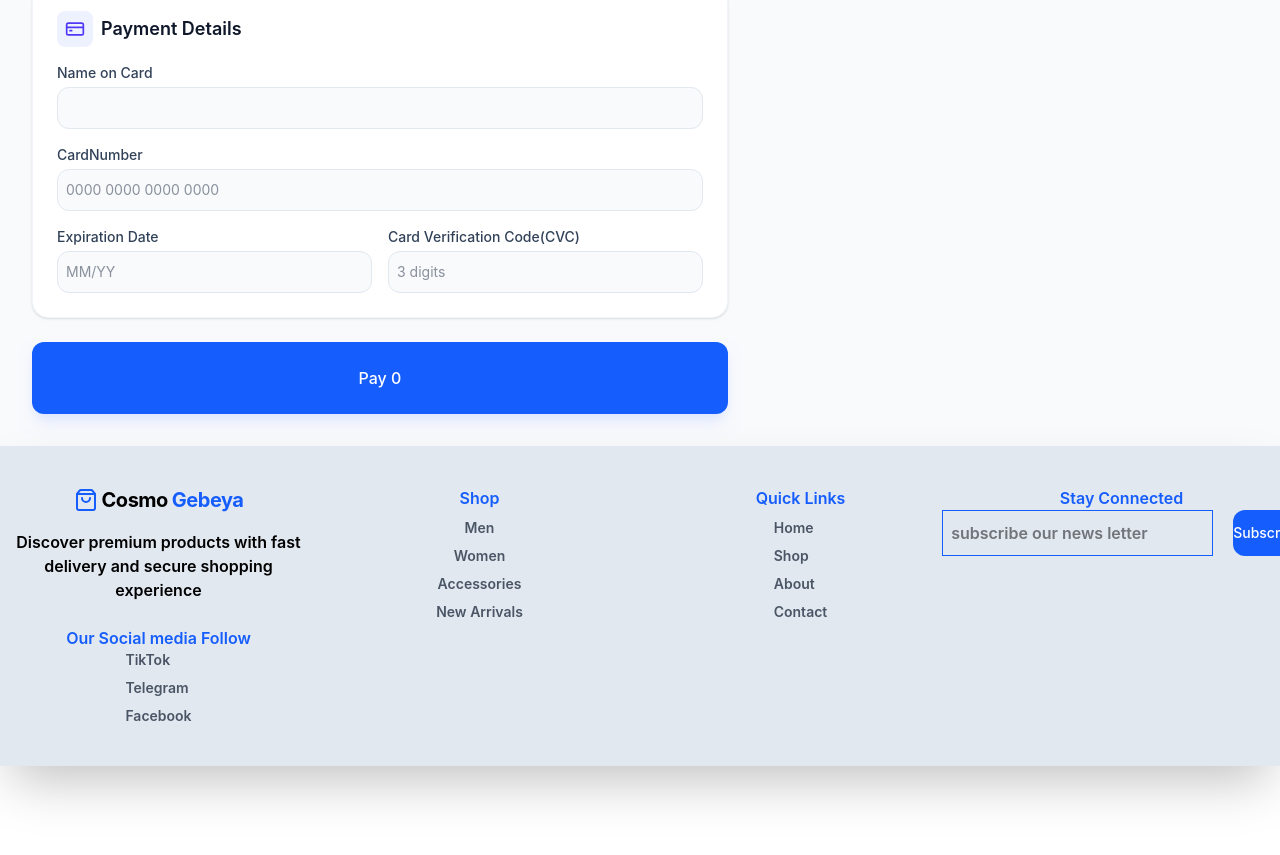
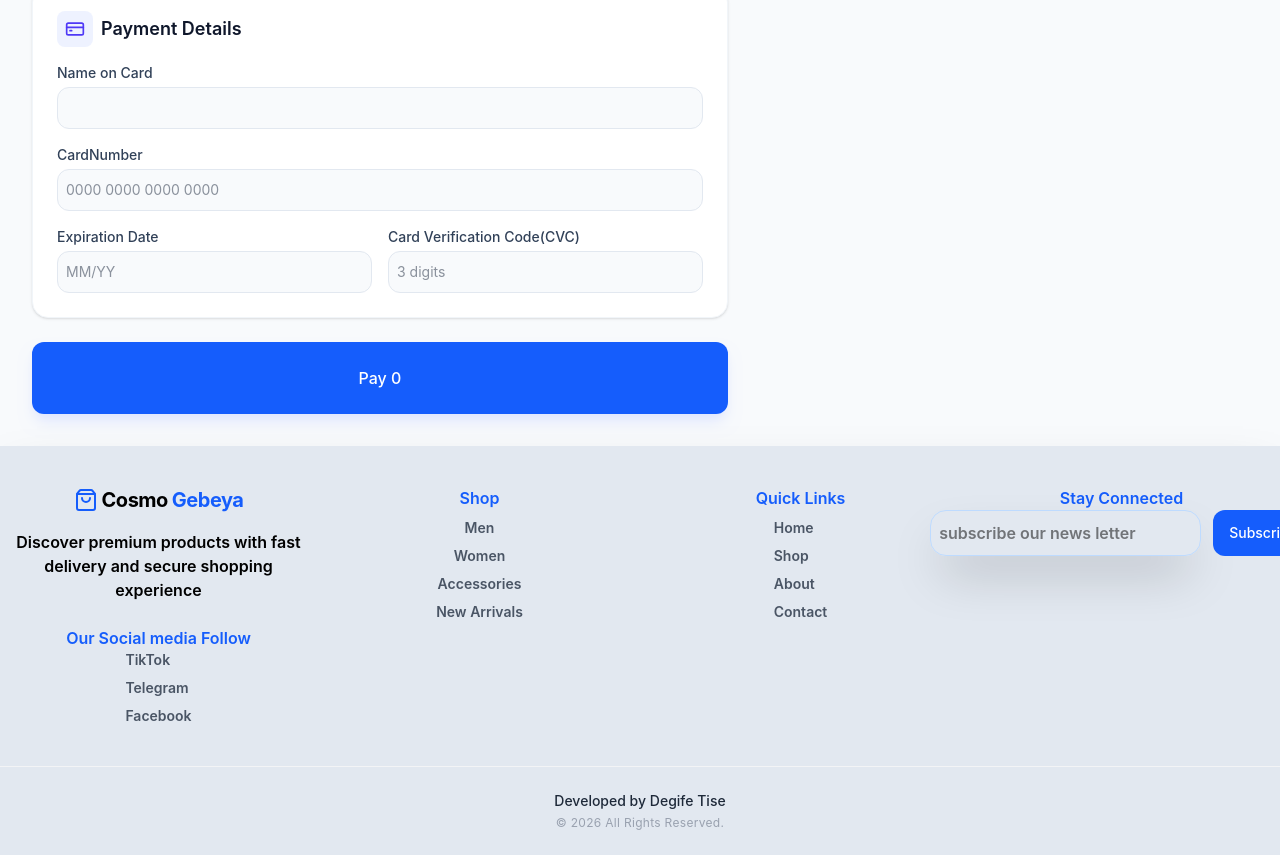
Before and after one commit to degifetise/CosmoGebeya, a React (Vite) app: page /checkout in a window 1280 px wide. Shown: the part 773-1628 px from the top of the page. Before the commit the page ends 1539 px from the top, so only its background shows below. Built offline with nearby package versions, Linux system fonts and the light colour scheme.

Commit message:
wokring  on footer parts

```diff
--- a/src/Components/Footer.jsx
+++ b/src/Components/Footer.jsx
@@ -1,23 +1,23 @@
 import "react";
-import { ShoppingBag } from "lucide-react";
+import { Copy, ShoppingBag } from "lucide-react";
 import { Link } from "react-router-dom";
 import { useState, useRef } from "react";
 
-
 function Footer() {
   const [newsLetter, setNewsLetter] = useState("");
-  const inputRef = useRef();
+  const inputRef = useRef(null);
   const handleNewsLetter = () => {
-    if (newsLetter === "") {
+    if (newsLetter.trim() === "") {
       inputRef.current.focus();
+    } else {
+      console.log("Subscribed with:", newsLetter);
+      setNewsLetter("");
     }
   };
 
-
-
   return (
-    <div className=" bg-slate-200 shadow-2xl backdrop-blur-3xl  border-blue-500">
-      <div className="max-w-7xl mx-auto w-full grid grid-cols-1 py-2 md:py-10 font-semibold gap-4 md:gap-1  md:grid-cols-2 lg:grid-cols-4">
+    <div className=" bg-slate-200 shadow-2xl backdrop-blur-3xl  border-blue-500 flex flex-col">
+      <div className="max-w-7xl mx-auto w-full grid grid-cols-1 py-2 md:py-10 font-semibold gap-4 md:gap-1  md:grid-cols-3 lg:grid-cols-4">
         <div className="flex flex-col items-center">
           <div className="flex items-center gap-1 font-bold text-xl text-gray-900 tracking-tight shrink">
             <ShoppingBag className="text-blue-600 w-6 h-6" />
@@ -80,17 +80,18 @@ function Footer() {
 
         <div className="flex items-center flex-col">
           <h1 className="text-blue-600 hover:text-blue-700">Stay Connected</h1>
-          <div className="flex gap-5">
+          <div className="flex gap-3">
             <input
+              ref={inputRef}
               type="email"
-              className="py-2.5 px-2 border border-blue-600 outline-none focus:border-blue-200"
+              className="shadow-2xl rounded-2xl py-2.5 px-2 border focus:border-blue-600 outline-none border-blue-200"
               value={newsLetter}
               onChange={(e) => setNewsLetter(e.target.value)}
               placeholder="subscribe our news letter"
             />
             <button
-              onClick={handleNewsLetter, inputRef}
-              className="w-full bg-blue-600 hover:bg-blue-700 text-white text-sm font-medium py-2 rounded-xl transition flex items-center justify-center gap-2"
+              onClick={handleNewsLetter}
+              className="px-4 bg-blue-600 hover:bg-blue-700 text-white text-sm font-medium py-2 rounded-xl transition flex items-center justify-center gap-2"
             >
               Subscribe
             </button>
@@ -108,6 +109,18 @@ function Footer() {
           </ul>
         </div>
       </div>
+
+      <div className="mt-1é border-t border-gray-100 py-6 text-center text-sm text-gray-500">
+        <p className="font-medium text-gray-800">
+          Developed by{" "}
+          <span className="hover:text-blue-600 transition-colors duration-200 cursor-pointer">
+            Degife Tise
+          </span>
+        </p>
+        <p className="mt-1 text-xs tracking-wide text-gray-400">
+          &copy; {new Date().getFullYear()} All Rights Reserved.
+        </p>
+      </div>
     </div>
   );
 }
```
